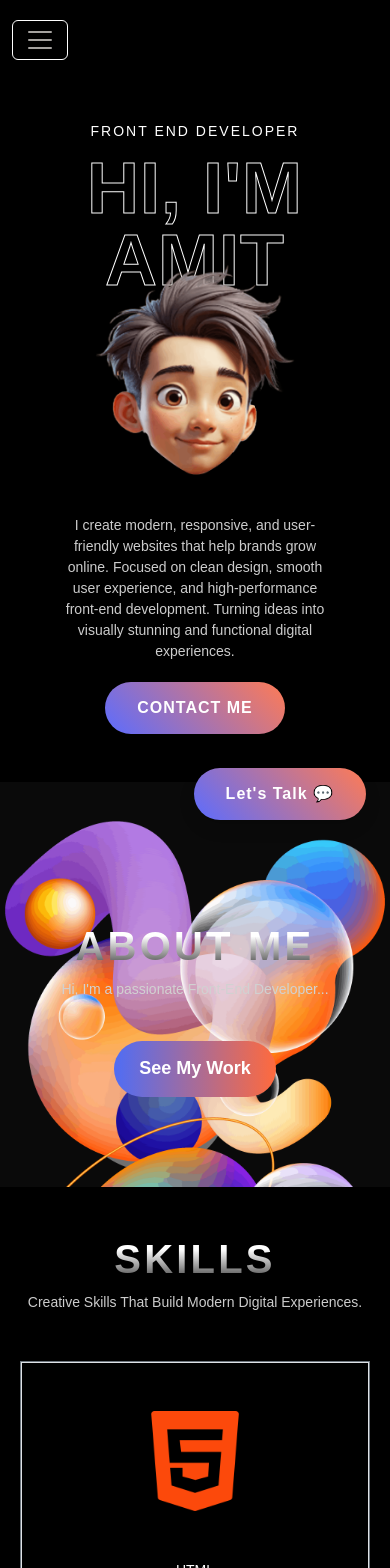
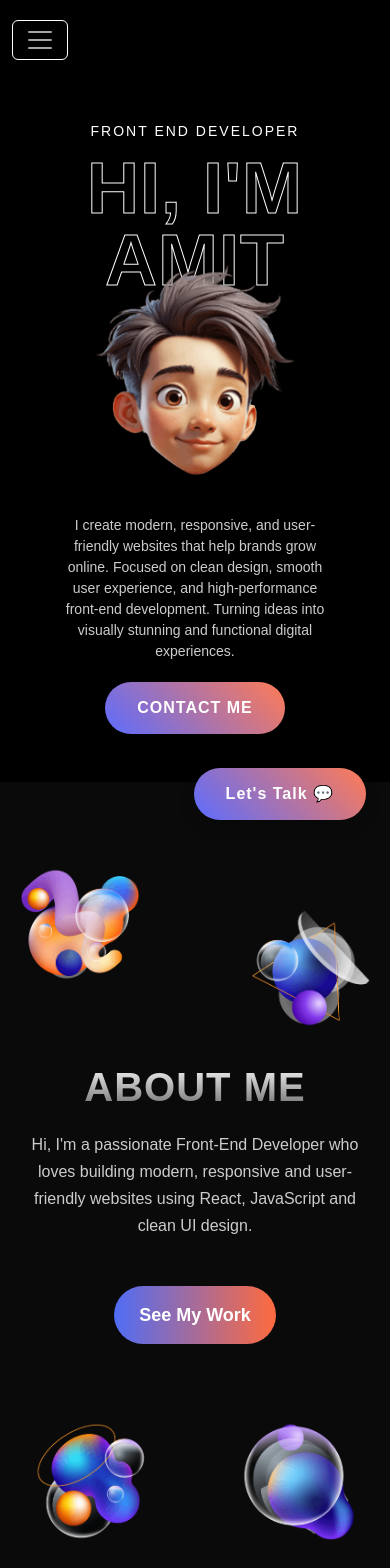
Before and after one commit to Amitkumar322/portfolio-frontend, a React (Vite) app: page / in a window 390 px wide. Shown: the top 1568 px of the page. Built offline with nearby package versions, Linux system fonts and the light colour scheme; a web font is replaced by a local one.

Commit message:
2nd commit

```diff
--- a/src/Components/About.css
+++ b/src/Components/About.css
@@ -1,108 +1,91 @@
-.combined-sec {
+/* SECTION */
+.about-section {
+  position: relative;
+  min-height: 100vh;
   background: #0a0a0a;
-  width: 100%;
+  display: flex;
+  justify-content: center;
+  align-items: center;
   overflow: hidden;
 }
 
-/* ===== ABOUT SECTION ===== */
-.about-sec {
-  position: relative;
+/* TEXT */
+.about-content {
+  text-align: center;
+  max-width: 800px;
+  padding: 20px;
+  z-index: 2;
 }
 
-/* ===== TOP IMAGES ===== */
-.img {
-  display: flex;
-  justify-content: space-between;
-  width: 100%;
-  align-items: center;
-  position: absolute;
-  top: 0;
-  left: 0;
-  pointer-events: none; /* 👈 better UX */
-}
-
-.img1,
-.img2,
-.img3,
-.img4 {
-  max-width: 200px;
-  width: 100%;
-  height: auto;
-  opacity: 0;
-  will-change: transform, opacity; /* 👈 performance boost */
-}
-
-.img2,
-.img3 {
-  filter: blur(3px);
-}
-
-/* ===== BOTTOM IMAGES ===== */
-.img-container {
-  display: flex;
-  justify-content: space-between;
-  width: 100%;
-  align-items: center;
-  position: absolute;
-  top: 90%;
-  left: 0;
-  pointer-events: none;
-}
-
-/* ===== TEXT ===== */
-.text-container {
-  padding: 140px 20px 70px;
-  max-width: 900px;
-  margin: auto;
-  text-align: center;
-  line-height: 1.6rem;
-}
-
-.text-container h1 {
-  font-family: 'Bebas Neue', sans-serif;
-  font-size: clamp(2.5rem, 8vw, 5rem);
-  letter-spacing: 0.08em;
-  background: linear-gradient(180deg, #ffffff 30%, #333 100%);
+.about-content h1 {
+  font-size: clamp(2.5rem, 6vw, 5rem);
+  font-weight: 800;
+  background: linear-gradient(180deg, #fff, #666);
   -webkit-background-clip: text;
   -webkit-text-fill-color: transparent;
 }
 
-.text-container p {
+.about-content p {
+  margin-top: 20px;
+  color: #ccc;
   line-height: 1.7;
-  color: #d1d1d1;
-  margin-bottom: 40px;
-  opacity: 0;
+  font-size: 16px;
 }
 
-/* ===== BUTTON ===== */
+/* BUTTON */
 .btn-gradient {
+  margin-top: 30px;
+  padding: 14px 30px;
+  border-radius: 30px;
+  border: none;
+  font-weight: bold;
+  color: white;
+  cursor: pointer;
   background: linear-gradient(90deg, #4f6df5, #ff6a3d);
-  padding: 14px 28px;
-  border-radius: 30px;
-  font-size: 17px;
-  color: white;
-  font-weight: 700;
-  border: none;
-  cursor: pointer;
-  opacity: 0;
-  transition: all 0.3s ease;
+  transition: 0.3s;
 }
 
 .btn-gradient:hover {
-  opacity: 0.85;
   transform: scale(1.05);
 }
 
-/* ===== RESPONSIVE ===== */
-@media screen and (max-width: 768px) {
-  .img1,
-  .img2,
-  .img3,
-  .img4 {
-    max-width: 140px;
+/* FLOATING IMAGES */
+.floating-images img {
+  position: absolute;
+  width: 220px;
+  opacity: 0.7;
+  pointer-events: none;
+}
+
+/* Positioning */
+.floating-images img:nth-child(1) {
+  top: 10%;
+  left: 5%;
+}
+
+.floating-images img:nth-child(2) {
+  top: 15%;
+  right: 5%;
+}
+
+.floating-images img:nth-child(3) {
+  bottom: 10%;
+  left: 8%;
+}
+
+.floating-images img:nth-child(4) {
+  bottom: 10%;
+  right: 8%;
+}
+
+/* RESPONSIVE */
+@media (max-width: 768px) {
+  .floating-images img {
+    width: 120px;
+    opacity: 0.4;
   }
 
-  .text-container {
-    padding: 100px 15px 50px;
+  .about-content h1 {
+    font-size: 40px;
   }
 }
--- a/src/Components/About.jsx
+++ b/src/Components/About.jsx
@@ -17,101 +17,57 @@ export const About = () => {
   const headingRef = useRef(null);
   const paraRef = useRef(null);
   const btnRef = useRef(null);
-  const img1Ref = useRef(null);
-  const img2Ref = useRef(null);
-  const img3Ref = useRef(null);
-  const img4Ref = useRef(null);
+  const imgRefs = useRef([]);
 
   const navigate = useNavigate();
 
   useEffect(() => {
     const ctx = gsap.context(() => {
 
-      gsap.fromTo(
-        headingRef.current,
-        { y: 100, opacity: 0 },
+      gsap.fromTo(headingRef.current,
+        { y: 80, opacity: 0 },
         {
           y: 0,
           opacity: 1,
-          duration: 1.1,
-          ease: "power4.out",
-          scrollTrigger: { trigger: headingRef.current, start: "top 85%" },
+          duration: 1,
+          ease: "power3.out",
+          scrollTrigger: { trigger: headingRef.current, start: "top 85%" }
         }
       );
 
-      gsap.fromTo(
-        paraRef.current,
-        { opacity: 0, y: 40 },
+      gsap.fromTo(paraRef.current,
+        { y: 40, opacity: 0 },
+        {
+          y: 0,
+          opacity: 1,
+          duration: 1,
+          delay: 0.2,
+          scrollTrigger: { trigger: paraRef.current, start: "top 85%" }
+        }
+      );
+
+      gsap.fromTo(btnRef.current,
+        { scale: 0.7, opacity: 0 },
+        {
+          scale: 1,
+          opacity: 1,
+          duration: 0.6,
+          delay: 0.3,
+          ease: "back.out(2)",
+          scrollTrigger: { trigger: btnRef.current, start: "top 90%" }
+        }
+      );
+
+      gsap.fromTo(imgRefs.current,
+        { opacity: 0, y: 80 },
         {
           opacity: 1,
           y: 0,
           duration: 1,
-          ease: "power3.out",
-          delay: 0.2,
-          scrollTrigger: { trigger: paraRef.current, start: "top 85%" },
+          stagger: 0.2,
+          scrollTrigger: { trigger: sectionRef.current, start: "top 80%" }
         }
       );
-
-      gsap.fromTo(
-        btnRef.current,
-        { scale: 0.6, opacity: 0 },
-        {
-          scale: 1,
-          opacity: 1,
-          duration: 0.8,
-          ease: "back.out(2)",
-          delay: 0.4,
-          scrollTrigger: { trigger: btnRef.current, start: "top 90%" },
-        }
-      );
-
-      gsap.fromTo(
-        [img1Ref.current, img3Ref.current],
-        { x: -100, opacity: 0 },
-        {
-          x: 0,
-          opacity: 1,
-          duration: 1.3,
-          ease: "power3.out",
-          stagger: 0.12,
-          scrollTrigger: { trigger: sectionRef.current, start: "top 78%" },
-        }
-      );
-
-      gsap.fromTo(
-        [img2Ref.current, img4Ref.current],
-        { x: 100, opacity: 0 },
-        {
-          x: 0,
-          opacity: 1,
-          duration: 1.3,
-          ease: "power3.out",
-          stagger: 0.12,
-          scrollTrigger: { trigger: sectionRef.current, start: "top 78%" },
-        }
-      );
-
-      gsap.to([img1Ref.current, img2Ref.current], {
-        y: -70,
-        ease: "none",
-        scrollTrigger: {
-          trigger: sectionRef.current,
-          start: "top bottom",
-          end: "bottom top",
-          scrub: 1.5,
-        },
-      });
-
-      gsap.to([img3Ref.current, img4Ref.current], {
-        y: -40,
-        ease: "none",
-        scrollTrigger: {
-          trigger: sectionRef.current,
-          start: "top bottom",
-          end: "bottom top",
-          scrub: 2,
-        },
-      });
 
     }, sectionRef);
 
@@ -119,38 +75,34 @@ export const About = () => {
   }, []);
 
   return (
-    <section className="combined-sec" ref={sectionRef}>
-      <div className="about-sec">
-        <div className="img">
-          <img src={illustration3}  loading="lazy"  alt="illustration" ref={img1Ref} />
-          <img src={illustration4}  loading="lazy"  alt="illustration" ref={img2Ref} />
+    <section className="about-section" ref={sectionRef}>
+
+      {/* Floating Images */}
+      <div className="floating-images">
+        <img src={illustration3} ref={el => imgRefs.current[0] = el} alt="" />
+        <img src={illustration4} ref={el => imgRefs.current[1] = el} alt="" />
+        <img src={illustration1} ref={el => imgRefs.current[2] = el} alt="" />
+        <img src={illustration2} ref={el => imgRefs.current[3] = el} alt="" />
       </div>
 
-        <div className="container" id="about">
-          <div className="row">
-            <div className="text-container">
+      {/* Content */}
+      <div className="about-content">
         <h1 ref={headingRef}>ABOUT ME</h1>
 
         <p ref={paraRef}>
-                Hi, I'm a passionate Front-End Developer...
+          Hi, I'm a passionate Front-End Developer who loves building modern,
+          responsive and user-friendly websites using React, JavaScript and clean UI design.
         </p>
 
         <button
-                className="btn-gradient"
           ref={btnRef}
           onClick={() => navigate("/projects")}
+          className="btn-gradient"
         >
           See My Work
         </button>
       </div>
-          </div>
-        </div>
 
-        <div className="img-container">
-          <img src={illustration1}  loading="lazy" alt="illustration" ref={img3Ref} />
-          <img src={illustration2}  loading="lazy" alt="illustration" ref={img4Ref} />
-        </div>
-      </div>
     </section>
   );
-};
+}
```
Lines whose indentation alone changed are shown as unchanged.
